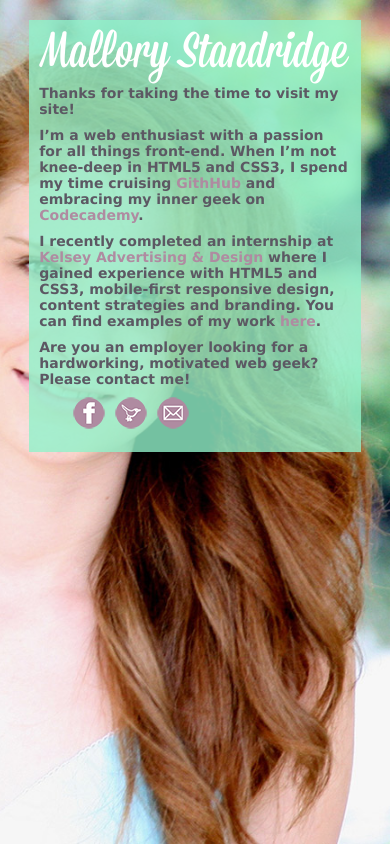
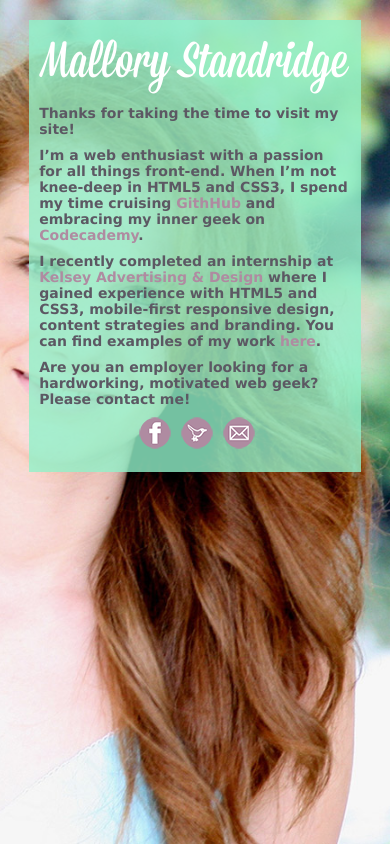
Before and after one commit to mallorystandridge/mallorystandridge.github.com, a plain HTML site: page index.html in a window 390 px wide. Drawn offline with nearby package versions, Linux system fonts and the light colour scheme.

Commit message:
responsive 480 updated

```diff
--- a/index.html
+++ b/index.html
@@ -23,7 +23,7 @@
 
 				<p>Are you an employer looking for a hardworking, motivated web geek? Please contact me!</p>
 
-					<ul>
+				<ul id="contact">
 					<li><a class="facebook" href="http://www.facebook.com/mallory.standridge" target="_blank"></a></li>
 					<li><a class="twitter" href="http://twitter.com/QuirkyMallory" target="_blank"></a></li>
 					<li><a  class="gmail" href="mailto:mallory.standridge@gmail.com?Subject=In%20response%20to%20your%20website"></a></li>
--- a/stylesheets/style.css
+++ b/stylesheets/style.css
@@ -131,7 +131,7 @@ ul li{
 	}
 	h1{
 		font-size: 50px;
-		padding: 0;
+		padding: 10px 0;
 		text-align: center;
 	}
 	p{
@@ -139,5 +139,8 @@ ul li{
 		padding: 0 10px 10px 10px;
 		font-size: 14px;
 	}
-
+	#contact{
+		text-align: center;
+		margin: 0;
+	}
 }
```
Lines whose indentation alone changed are shown as unchanged.
